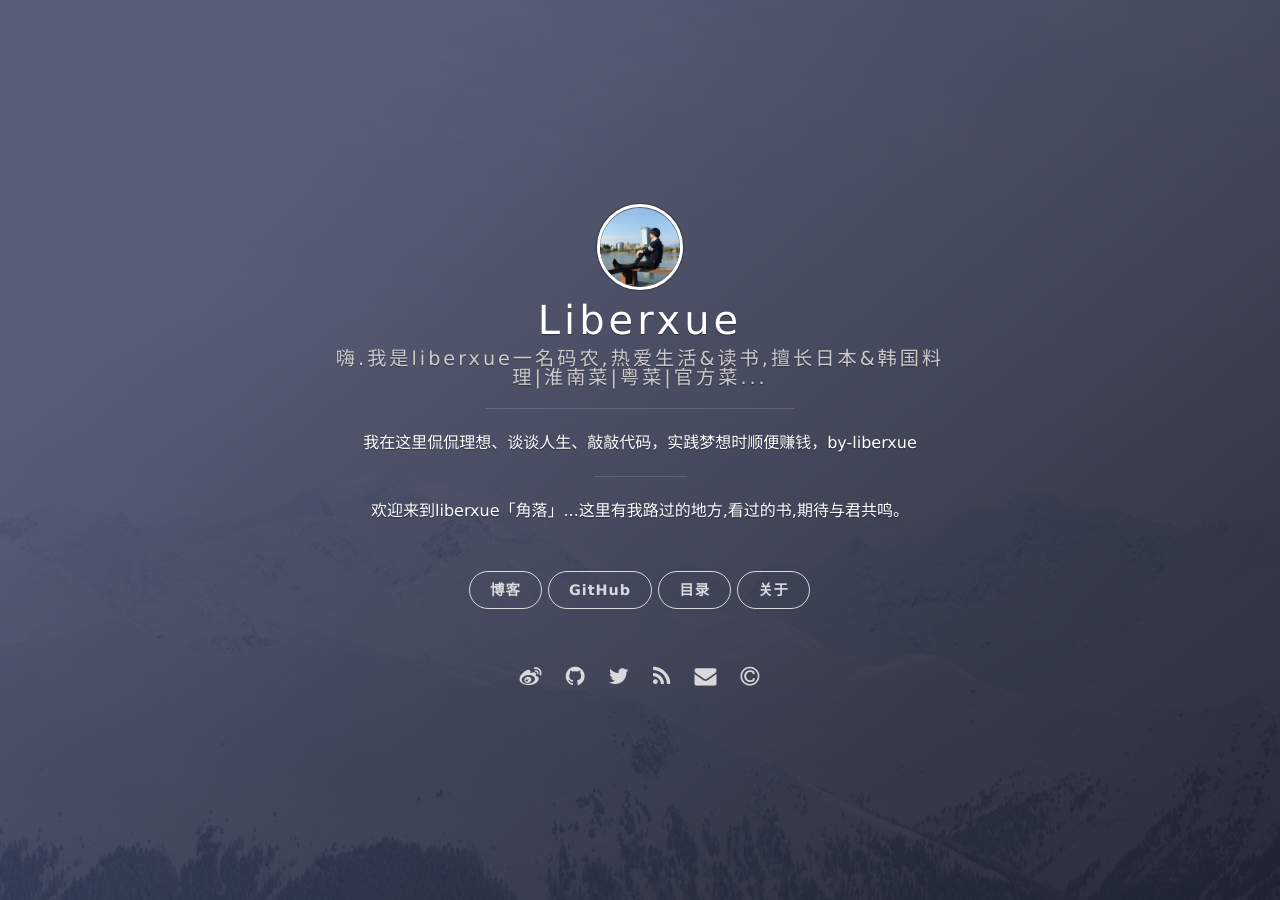
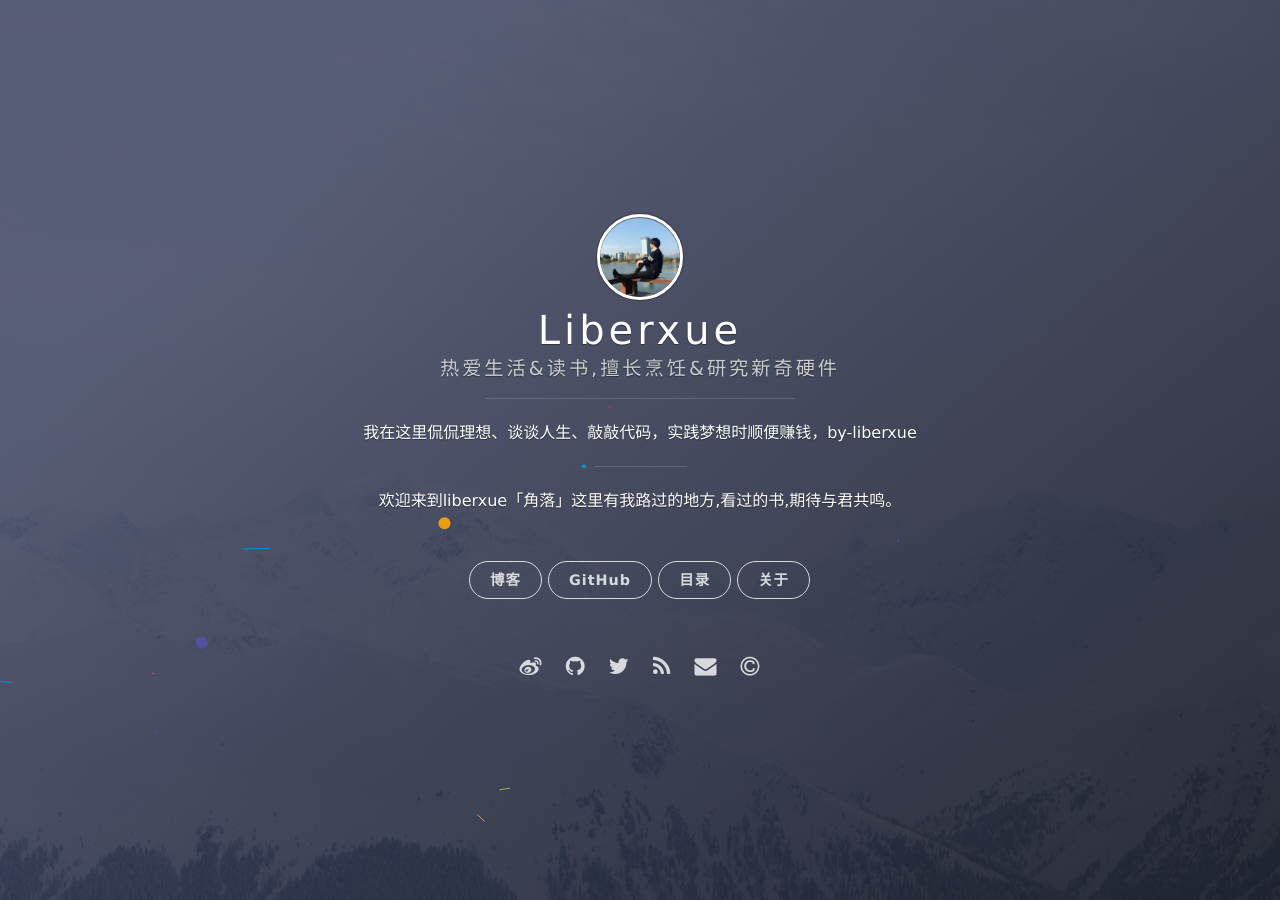
Before and after one commit to qyh214/liberxue.github.io, a Jekyll site: the page built from index.html, in a window 1280 px wide. Built offline with Jekyll 4.4.1, drawn with Linux system fonts in a browser that asks for light colours; nearby versions of some CDN libraries; the list of posts is cut into pages by our own code; comment, search, counter and statistics services are not loaded.

Commit message:
fix titile

```diff
--- a/_config.yml
+++ b/_config.yml
@@ -1,7 +1,7 @@
 # Basic
 title: Liberxue
-subtitle: 嗨.我是liberxue一名码农,热爱生活&读书,擅长日本&韩国料理|淮南菜|粤菜|官方菜...
-welcome_message: 欢迎来到liberxue「角落」...这里有我路过的地方,看过的书,期待与君共鸣。
+subtitle: 热爱生活&读书,擅长烹饪&研究新奇硬件
+welcome_message: 欢迎来到liberxue「角落」这里有我路过的地方,看过的书,期待与君共鸣。
 description: 我在这里侃侃理想、谈谈人生、敲敲代码，实践梦想时顺便赚钱，by-liberxue
 creator: <a href="http://www.liberxue.com">@liberxue</a>
 
--- a/_includes/side-panel.html
+++ b/_includes/side-panel.html
@@ -4,7 +4,6 @@
     <div class="panel-main__content">
         <a href="/#blog" title="前往 {{ site.title }} 的主页" class="blog-button"><img src="/assets/siteinfo/avatar.jpg" width="80" alt="{{ site.title }} logo" class="panel-cover__logo logo" /></a>
         <h1 class="panel-cover__title panel-title"><a href="/#blog" title="link to homepage for {{ site.title }}" class="blog-button">{{ site.title }}</a></h1>
-
         {% if site.subtitle %}
         <span class="panel-cover__subtitle panel-subtitle">{{site.subtitle}}</span>
         {% endif %}
@@ -16,14 +15,9 @@
         <p class="panel-cover__description">{{ site.welcome_message }}</p>
         {% endif %}
 
-        <div class="navigation-wrapper">
+        <div class="navigation-wrapper" >
           <div>
-            <nav class="cover-navigation cover-navigation--primary">
-                      <div id="js-actions">
-  <canvas id="particles" style="position:absolute;top:0px;left:0px;z-index:1;"></canvas>
-<div id="action" class="hiding-canvas">
-</div>
-		</div>
+            <nav class="cover-navigation cover-navigation--primary" id="js-actions">
               <ul class="navigation">
                 <li class="navigation__item"><a href="/#blog" title="{{site.blog_button.description}}" class="blog-button">{{site.blog_button.title}}</a></li>
                 {% for item in site.nav %}
@@ -36,6 +30,9 @@
                 {% endfor %}
               </ul>
             </nav>
+              <canvas id="particles" style="position:absolute;top:0px;left:0px;z-index:1;"></canvas>
+        <div id="action" class="hiding-canvas">
+        </div>
           </div>
 
           <div>{% include social.html %}</div>
--- a/index.html
+++ b/index.html
@@ -1,9 +1,9 @@
 ---
 layout: default
 ---
-<div class="main-post-list hidden" style="z-index:999;">
+<div class="main-post-list hidden">
 
-  <ol class="post-list" style="z-index:999;">
+  <ol class="post-list">
     <!--置顶-->
     {% for post in site.posts %}
       {% if post.istop %}
```
